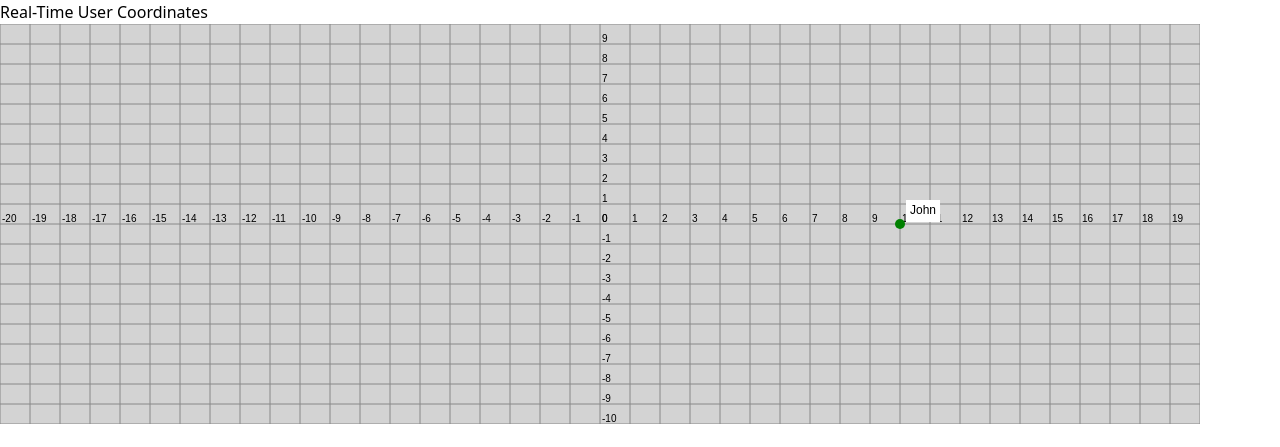
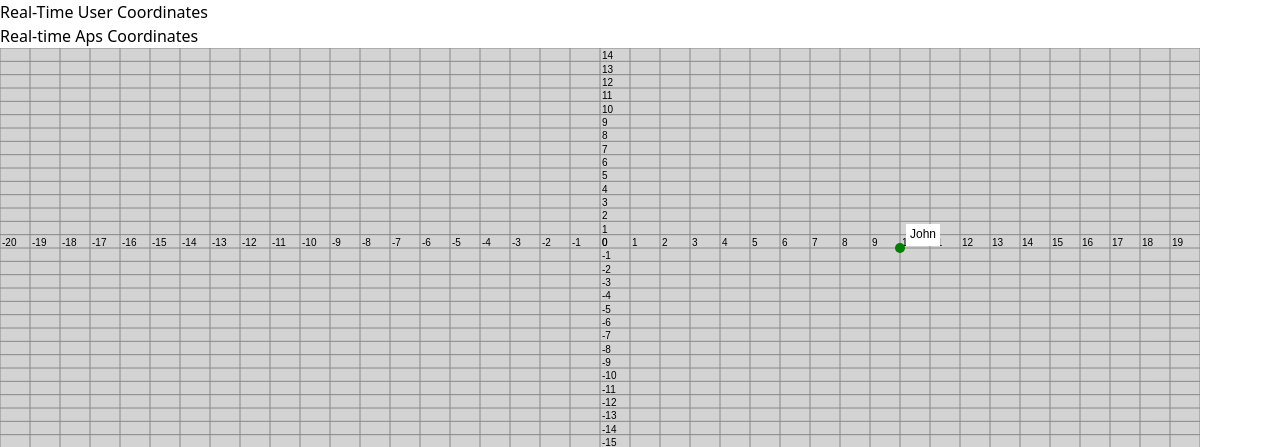
Before and after one commit to AloneTotally/Railtech-server, a Flask app: page / in a window 1280 px wide. Shown: the top 447 px of the page. Run offline with Flask 3, Linux system fonts and the light colour scheme; style sheets or scripts are compiled from the project's sources; some libraries are stand-ins or nearby versions.

Commit message:
Edited necessary files to show aps
Edited index.py,index.html, trilateration. website will now properlly show all reference aps and user locations

```diff
--- a/database_methods.py
+++ b/database_methods.py
@@ -98,13 +98,7 @@ def select_field(collection,field,identifier):
 db = setup()
 data = {"current_coordinates": {"x":0,"y":0},"previous_coordinates":{"x":None,"y":None},"tracking":False,"rssi":{}}
 users = ["Isaac","Nash","Venti","Darius"]
-ref_APs = {}
-aps = get_collection_data("Access Points")
-print(aps)
-for i in aps:
-        ref_APs[i["mac"]] = i["coordinates"]
-print(ref_APs)
-print(select_field("Access Points","coordinates","mac"))
+update_field("Access Points","bssid3","coordinates",{"x":1,"y":10})
 # data = {"position": [1, 0], "tracking": True, "age": 30}
 # # people = ["Nash", "Venti"]
 # for i in range(100):
--- a/index.py
+++ b/index.py
@@ -152,6 +152,7 @@ def post_coordinates():
     # }
     ref_APs = {}
     aps = daytum.get_collection_data("Access Points")
+    print(aps)
     for i in aps:
         ref_APs[i["mac"]] = i["coordinates"]
 
--- a/templates/index.html
+++ b/templates/index.html
@@ -15,7 +15,8 @@
     <div id="coordinates"></div>
     <!-- <h1><a href="/wifiscan">Go to WiFi Scan</a></h1>
     <h1><a href="/accelerator">Go to Accelerator</a></h1> -->
-
+    <h1>Real-time Aps Coordinates</h1>
+    <div id="coordinates-ap"></div>
     <canvas id="Rectangle" width="1200" height="400" class="border border-black"></canvas>
 
     <!-- <script>
@@ -145,7 +146,7 @@
         const stepY = 1
 
         const xMin = -20, xMax = 20;
-        const yMin = -10, yMax = 10;
+        const yMin = -15, yMax = 15;
 
         // Load image
         const img = new Image();
@@ -234,11 +235,13 @@
 
         // Handle real-time coordinate updates
         socket.on('update_coordinates', function (data) {
-            // console.log(data)
-            userData = data.Users
-            apData = data.APs // Do what u will with this ig
+            console.log(data);
+            userData = data.Users;
+            apData = data.APs; // Do what u will with this ig
             const coordinatesDiv = document.getElementById('coordinates');
+            const apcoordinatesDiv = document.getElementById('coordinates-ap')
             coordinatesDiv.innerHTML = ''; // Clear previous coordinates
+            apcoordinatesDiv.innerHTML = ''; // Clear previous coordinates
 
             // Clear canvas and redraw default map
             DefaultMap();
@@ -253,6 +256,17 @@
 
                 plot(name, coords.x, coords.y, userColor); // Plot user's position
             });
+
+            // Plot each user's coordinates
+            Object.entries(apData).forEach(([mac, coords], index) => {
+                apcoordinatesDiv.innerHTML += `<p>${mac}: Current X: ${coords.x}, Current Y: ${coords.y}</p>`;
+                console.log([mac,coords]);
+                // Choose a different color for each user
+                const colors = ['red', 'green', 'blue', 'orange', 'purple'];
+                const userColor = colors[index % colors.length]; // Cycle through colors
+
+                plot(mac, coords.x, coords.y, userColor); // Plot user's position
+            });
         });
 
         // For testing, you can manually plot coordinates
--- a/trilateration.py
+++ b/trilateration.py
@@ -105,7 +105,7 @@ def trilaterate_actual(data, ref_APs):
 
 
             distance = signal_to_distance(accessPoint["frequency"], accessPoint["signalStrength"])
-            arr.append(Circle(coords[0], coords[1], distance))
+            arr.append(Circle(coords["x"], coords["y"], distance))
 
     # trilaterate_test(arr)
     try:
```
